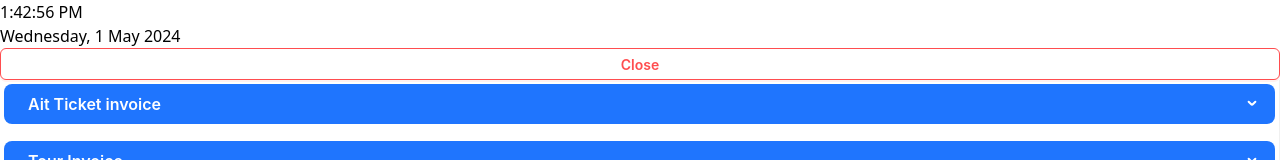
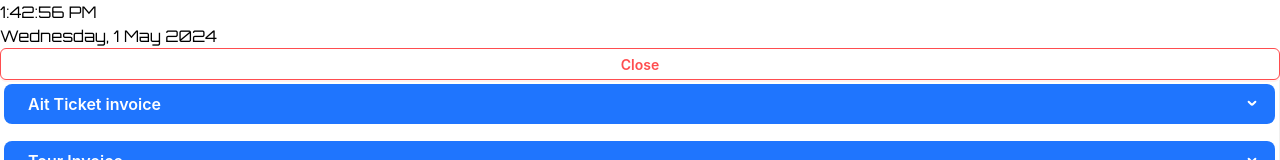
Before and after one commit to Zubayer-Aurnab/Nuzhat-Travels, a React (Vite) app: page / in a window 1280 px wide. Shown: the top 160 px of the page. Built offline with nearby package versions, Linux system fonts and the light colour scheme.

Commit message:
clock font added

```diff
--- a/index.html
+++ b/index.html
@@ -1,8 +1,11 @@
 <!doctype html>
-<html lang="en" >
+<html lang="en">
 
 <head>
   <meta charset="UTF-8" />
+  <link rel="preconnect" href="https://fonts.googleapis.com">
+  <link rel="preconnect" href="https://fonts.gstatic.com" crossorigin>
+  <link href="https://fonts.googleapis.com/css2?family=Orbitron:wght@400..900&display=swap" rel="stylesheet">
   <link rel="icon" type="image/svg+xml" href="/vite.svg" />
   <meta name="viewport" content="width=device-width, initial-scale=1.0" />
   <title>Vite + React</title>
--- a/src/components/ui/Clock/Clock.jsx
+++ b/src/components/ui/Clock/Clock.jsx
@@ -32,19 +32,26 @@ const Clock = () => {
 
         return () => clearInterval(interval);
     }, []);
-
+    // console.log(currTime)
 
     return (
         <>
-            <div className="p-2 ">
-                <div className="bg-gradient-to-r from-slate-700 to-slate-800 rounded-lg p-4">
+            <div className="p-2  ">
+                <div
+                    style={
+                        {
+                            fontFamily: "Orbitron,sans-serif"
+                        }
+                    }
+                    className="bg-gradient-to-r from-slate-700 to-slate-800 rounded-lg py-8">
                     <div className="flex justify-center ">
                         <div className="flex gap-2 text-white text-3xl ">
-                            <h1>{currTime}</h1>
+                            <h1 className="tracking-widest  ">{currTime}</h1>
+
                         </div>
                     </div>
                     <div className="text-white text-center text-[12px]">
-                        <h1>{FormattedDateTime}</h1>
+                        <h1 className="tracking-wider">{FormattedDateTime}</h1>
                     </div>
                 </div>
             </div>
--- a/src/components/ui/Dropdowns/Dropdowns.jsx
+++ b/src/components/ui/Dropdowns/Dropdowns.jsx
@@ -254,7 +254,7 @@ const Dropdowns = () => {
       ],
     },
     {
-      key: '11',
+      key: '12',
       label: <span style={{ color: "white", fontWeight: "600", fontSize: "16px", }}> Agent/Vendor/Clients Maintain</span>,
       children: [
         {
@@ -276,7 +276,7 @@ const Dropdowns = () => {
       ],
     },
     {
-      key: '12',
+      key: '13',
       label: <span style={{ color: "white", fontWeight: "600", fontSize: "16px", }}> Reports</span>,
       children: [
         {
@@ -298,7 +298,7 @@ const Dropdowns = () => {
       ],
     },
     {
-      key: '13',
+      key: '14',
       label: <span style={{ color: "white", fontWeight: "600", fontSize: "16px", }}> Configuration</span>,
       children: [
         {
--- /dev/null
+++ b/src/components/ui/MainPage/MainPage.css
@@ -0,0 +1,19 @@
+/* width */
+::-webkit-scrollbar {
+    width: 4px;
+}
+
+/* Track */
+::-webkit-scrollbar-track {
+    background: #f1f1f1;
+}
+
+/* Handle */
+::-webkit-scrollbar-thumb {
+    background: #888;
+}
+
+/* Handle on hover */
+::-webkit-scrollbar-thumb:hover {
+    background: #555;
+}
--- a/src/components/ui/MainPage/MainPage.jsx
+++ b/src/components/ui/MainPage/MainPage.jsx
@@ -2,11 +2,12 @@ import NavBar from "../../shared/NavBar/NavBar";
 import RadioButtons from "../RadioButtons/RadioButtons";
 import MainLeft from "./MainLeft/MainLeft";
 import MainRight from "./MainRight/MainRight";
+import "./MainPage.css"
 
 
 const MainPage = () => {
     return (
-        <div className="h-screen  lg:w-[85%] mt-[1px] absolute lg:relative lg:flex lg:flex-col">
+        <div className="h-[100vh] overflow-y-scroll  lg:w-[85%] mt-[1px] absolute lg:relative lg:flex lg:flex-col ">
             <NavBar />
             <RadioButtons />
             <div className="flex flex-col lg:flex-row gap-4 mt-6 lg:mt-20 px-2">
--- a/src/components/ui/SideBar/SideBar.jsx
+++ b/src/components/ui/SideBar/SideBar.jsx
@@ -5,13 +5,13 @@ import Dropdowns from "../Dropdowns/Dropdowns";
 
 const SideBar = () => {
     const { open } = useSelector((state) => state.navbar)
-    console.log(open)
+    // console.log(open)
     return (
         <div
             style={{
                 transition: "right 1s",
             }}
-            className={` relative lg:flex flex-col ${open ? "right-[450px] lg:right-0" : "right-0 "}  lg:w-[15 %] border-[1px] h-full border-black rounded-xl mt-[1px] z-20 bg-white `}>
+            className={` relative lg:flex flex-col ${open ? "right-[450px] lg:right-0" : "right-0 "}  lg:w-[15 %] border-[1px] h-[100vh] border-black rounded-xl mt-[1px] z-20 bg-white overflow-y-scroll `}>
             <Clock />
             <Dropdowns />
         </div>
--- a/src/index.css
+++ b/src/index.css
@@ -1,3 +1,4 @@
 @tailwind base;
 @tailwind components;
 @tailwind utilities;
+@import url('https://fonts.googleapis.com/css2?family=Orbitron:wght@400..900&display=swap');
```
